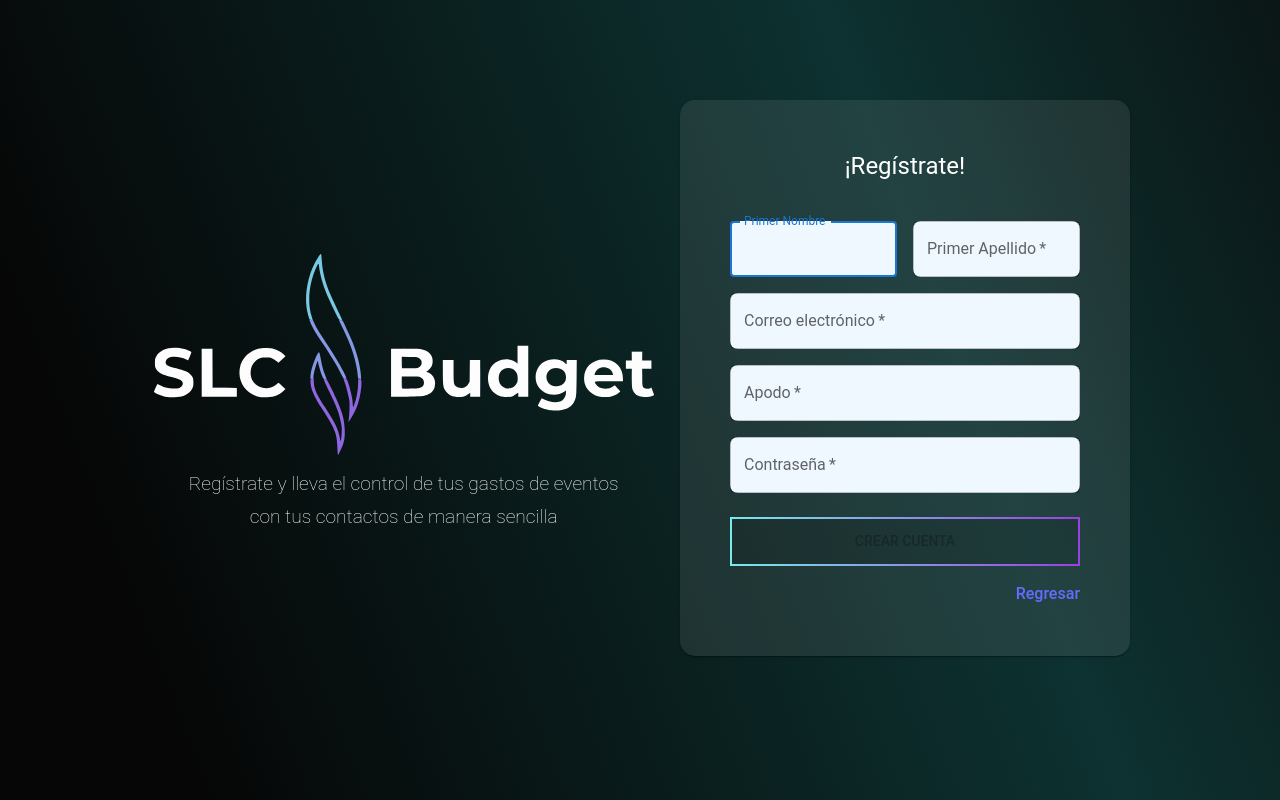
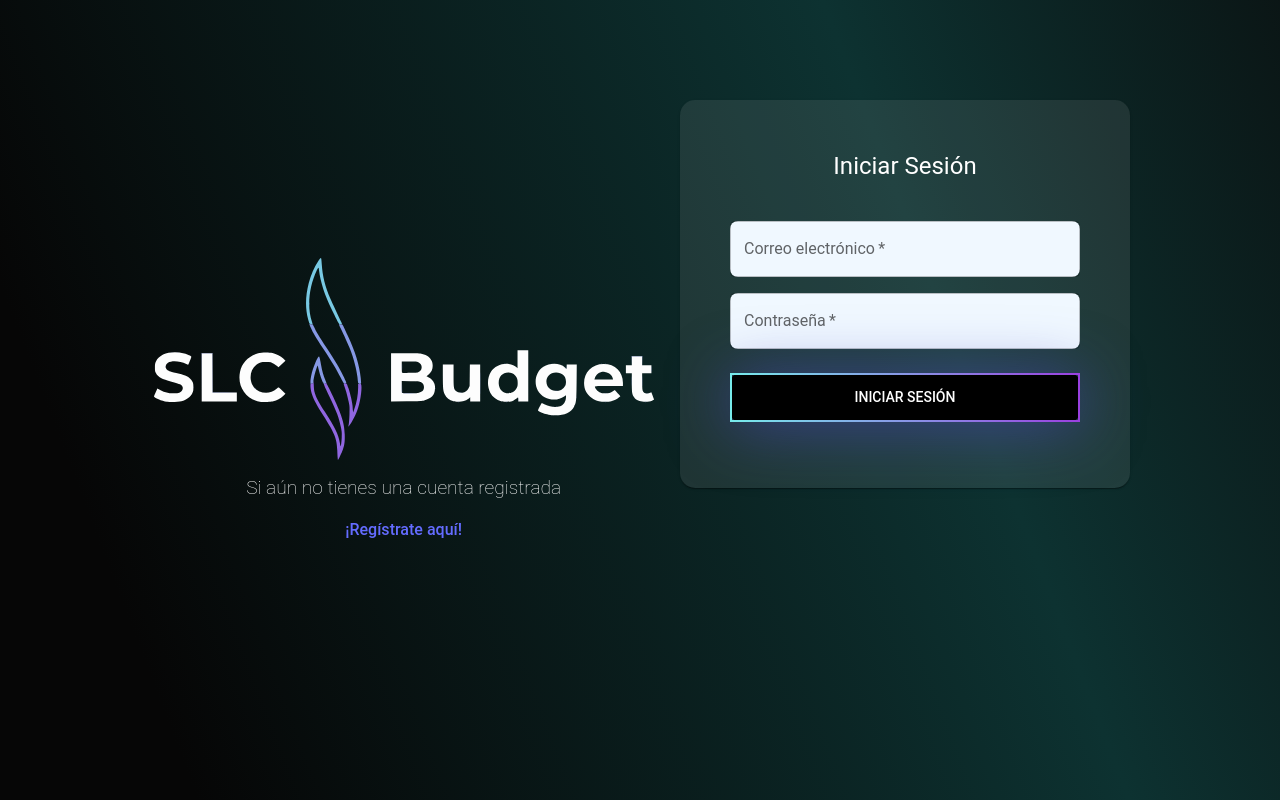
Before and after one commit to gomezcamilo9701/SLC-Budget-Website, a React (Vite) app: page / in a window 1280 px wide. Shown: the top 800 px of the page. Built offline with nearby package versions, Linux system fonts and the light colour scheme.

Commit message:
Updating path and services

```diff
--- a/src/App.tsx
+++ b/src/App.tsx
@@ -9,7 +9,7 @@ const App = () => {
   return (
     <Router>
       <Routes>
-        <Route path="/" element={<RegisterForm />} />
+        <Route path="/" element={<LoginForm />} />
         <Route path="/login" element={<LoginForm />} />
         <Route path="/register" element={<RegisterForm />} />
       </Routes>
--- a/src/components/login/Login.tsx
+++ b/src/components/login/Login.tsx
@@ -8,7 +8,7 @@ import { useForm, SubmitHandler } from "react-hook-form";
 import { Link } from "react-router-dom";
 import { Alert } from "@mui/material";
 import { Grid, TextField, Button } from "@mui/material";
-import { registerUser } from "../../services/user/UserService";
+import { registerUser } from "../../services/register/RegisterService";
 import User from "../../models/user/User";
 
 
@@ -186,9 +186,6 @@ const LoginForm = () => {
                 Iniciar Sesión
               </Button>
               <Grid container justifyContent="flex-end">
-                <Grid item>
-                  <Link to="/home">Regresar</Link>
-                </Grid>
               </Grid>
               {alert.type === "success" && (
                 <Alert severity="success">{alert.message}</Alert>
--- a/src/components/register/Register.tsx
+++ b/src/components/register/Register.tsx
@@ -8,7 +8,7 @@ import { useForm, SubmitHandler } from "react-hook-form";
 import { Link } from "react-router-dom";
 import { Alert } from "@mui/material";
 import { Grid, TextField, Button } from "@mui/material";
-import { registerUser } from "../../services/user/UserService";
+import { registerUser } from "../../services/register/RegisterService";
 import User from "../../models/user/User";
 
 
@@ -225,7 +225,7 @@ const RegisterForm = () => {
               </Button>
               <Grid container justifyContent="flex-end">
                 <Grid item>
-                  <Link to="/home">Regresar</Link>
+                  <Link to="/Login">Regresar</Link>
                 </Grid>
               </Grid>
               {alert.type === "success" && (
```
Also changed, not shown: src/services/login/LoginService.tsx (added), src/services/register/RegisterService.tsx (renamed from src/services/user/UserService.tsx).
